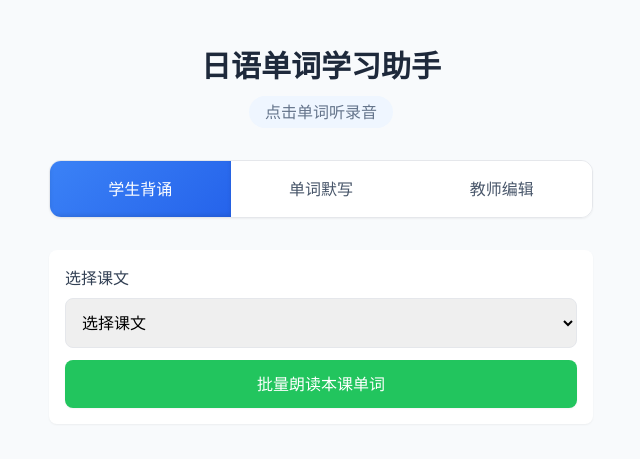
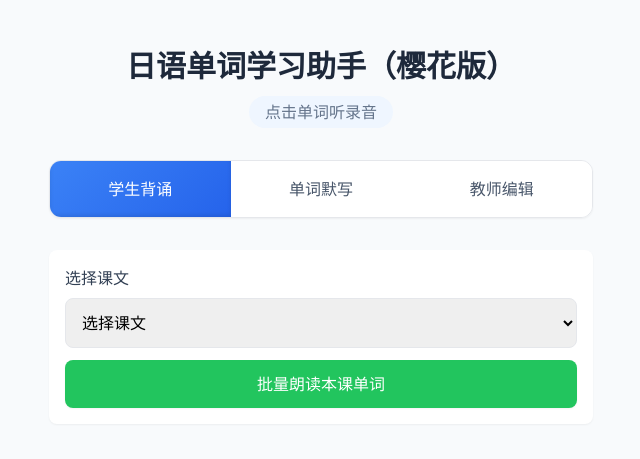
Before and after one commit to zoufan128-glitch/jp-word, a plain HTML site: page index.html in a window 1280 px wide. Shown: the whole page, without its empty margins (319-959 px from the left). Drawn offline with nearby package versions, Linux system fonts and the light colour scheme.

Commit message:
描述更新

```diff
--- a/index.html
+++ b/index.html
@@ -54,7 +54,7 @@
 <body class="bg-slate-50 min-h-screen pb-24">
 <div class="max-w-xl mx-auto p-4">
   <header class="text-center my-8">
-    <h1 class="text-3xl font-bold text-slate-800 mb-2">日语单词学习助手</h1>
+    <h1 class="text-3xl font-bold text-slate-800 mb-2">日语单词学习助手（樱花版）</h1>
     <p class="text-slate-500 text-base mt-1 bg-blue-50 inline-block px-4 py-1 rounded-full">点击单词听录音</p>
   </header>
   <!-- 顶部标签切换栏（3个标签：背诵/默写/编辑） -->
```
